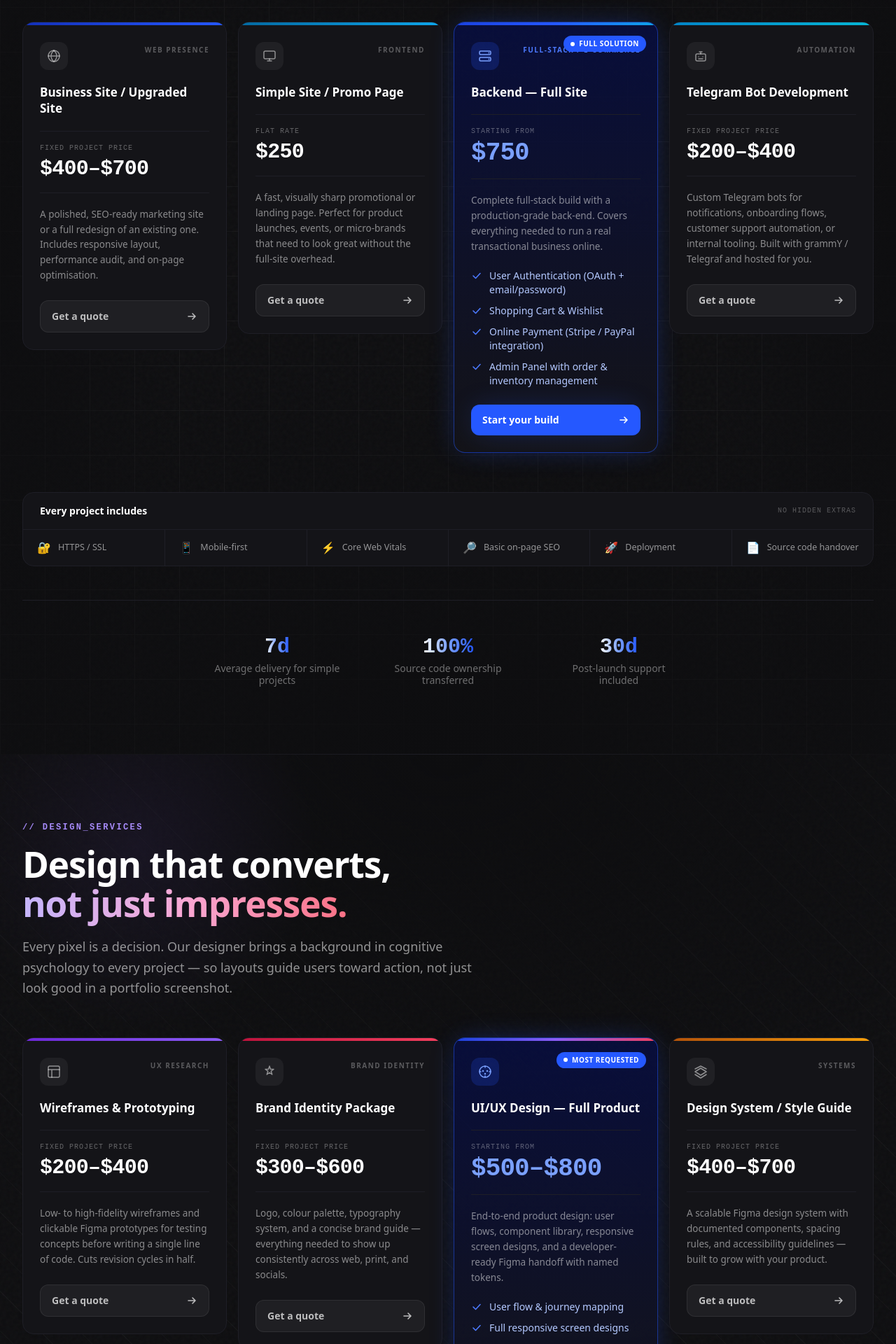
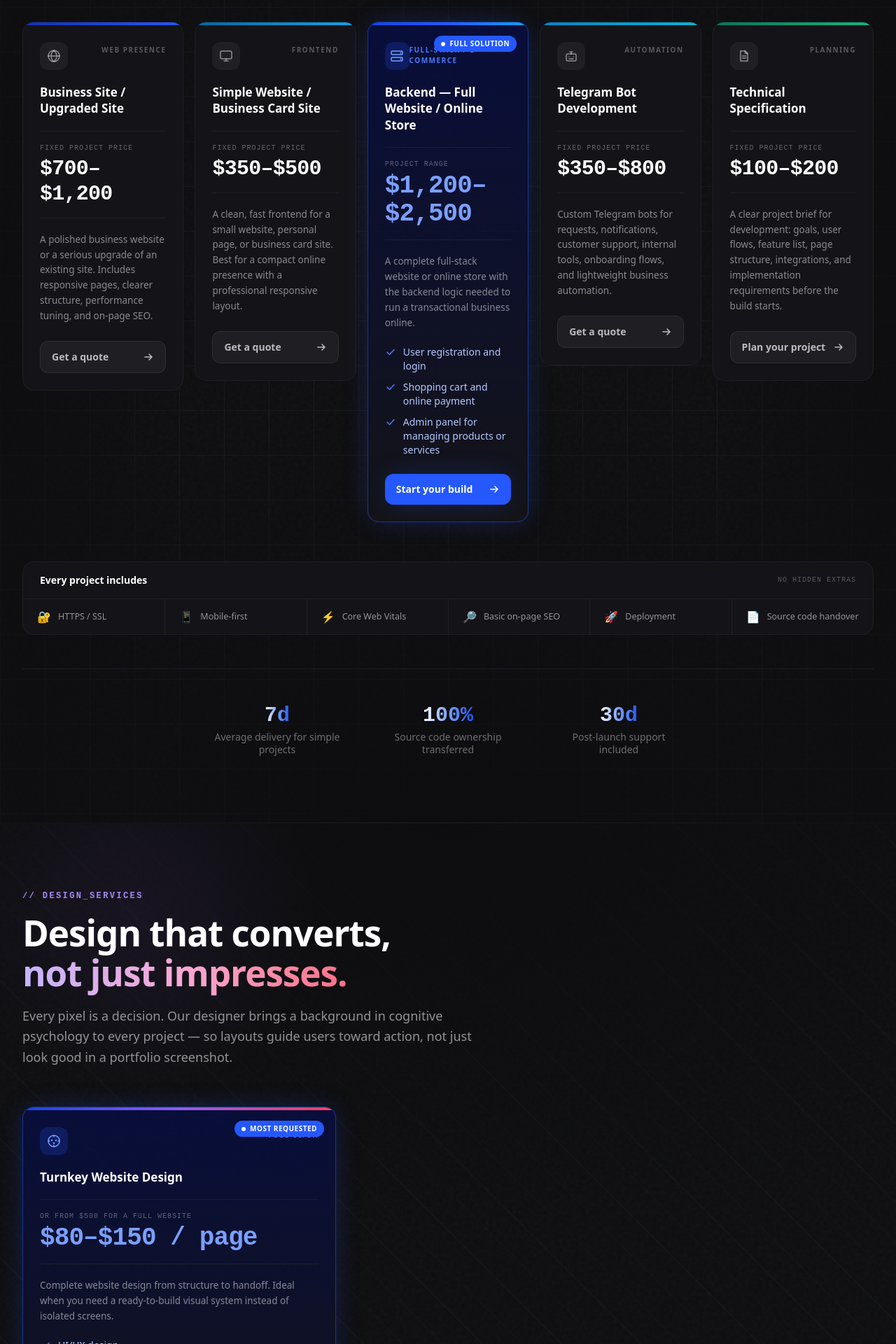
Before and after one commit to AlanKharisov/Trime, a Next.js app in the folder frontend/: page / in a window 1280 px wide. Shown: the part 2720-4640 px from the top of the page at 70% size. Built offline with nearby package versions, Linux system fonts and the light colour scheme; no server answers.

Commit message:
Update service pricing copy

```diff
--- a/frontend/components/layout/Footer.tsx
+++ b/frontend/components/layout/Footer.tsx
@@ -3,15 +3,16 @@ import Link from 'next/link';
 const FOOTER_LINKS = {
   'Dev Services': [
     { label: 'Business Site',      href: '/#dev-services' },
-    { label: 'Simple / Promo',     href: '/#dev-services' },
-    { label: 'Full-Stack Build',   href: '/#dev-services' },
-    { label: 'Telegram Bots',      href: '/#dev-services' },
+    { label: 'Simple Website',     href: '/#dev-services' },
+    { label: 'Online Store',       href: '/#dev-services' },
+    { label: 'Telegram Bot',       href: '/#dev-services' },
+    { label: 'Technical Spec',     href: '/#dev-services' },
   ],
   'Design Services': [
-    { label: 'UI/UX Design',       href: '/#design-services' },
-    { label: 'Brand Identity',     href: '/#design-services' },
-    { label: 'Wireframes',         href: '/#design-services' },
-    { label: 'Design Systems',     href: '/#design-services' },
+    { label: 'Turnkey Website Design', href: '/#design-services' },
+    { label: 'UI/UX Design',           href: '/#design-services' },
+    { label: 'Mobile + Desktop',       href: '/#design-services' },
+    { label: 'Figma Layout',           href: '/#design-services' },
   ],
   'Company': [
     { label: 'About Us',           href: '/#about'   },
--- a/frontend/components/sections/About.tsx
+++ b/frontend/components/sections/About.tsx
@@ -16,7 +16,7 @@ const TEAM: TeamMemberData[] = [
     image:     '/images/team/alan.jpg',
     imageAlt:  'Alan Kharisov, Full-Stack Developer, working at a dual-monitor desk setup',
     skills:    ['Next.js', 'React', 'Node.js', 'Go', 'Rust', 'TypeScript'],
-    linkedin:  'https://www.linkedin.com/in/алан-харісов-704b0b374?utm_source=share_via&utm_content=profile&utm_medium=member_ios',
+    linkedin:  'https://www.linkedin.com/in/%D0%B0%D0%BB%D0%B0%D0%BD-%D1%85%D0%B0%D1%80%D1%96%D1%81%D0%BE%D0%B2-704b0b374?utm_source=share_via&utm_content=profile&utm_medium=member_ios',
     github:    'https://github.com/AlanKharisov'
   },
   {
--- a/frontend/components/sections/DesignServices.tsx
+++ b/frontend/components/sections/DesignServices.tsx
@@ -13,92 +13,32 @@ const icons = {
       <path d="M10 2v2M10 16v2M2 10h2M16 10h2" stroke="currentColor" strokeWidth="1.5" strokeLinecap="round" />
     </svg>
   ),
-  sparkles: (
-    <svg viewBox="0 0 20 20" fill="none" className="w-5 h-5" aria-hidden>
-      <path d="M10 2l1.5 4.5H16l-3.75 2.75L13.75 14 10 11.25 6.25 14l1.5-4.75L4 6.5h4.5L10 2z"
-            stroke="currentColor" strokeWidth="1.5" strokeLinejoin="round" />
-    </svg>
-  ),
-  layout: (
-    <svg viewBox="0 0 20 20" fill="none" className="w-5 h-5" aria-hidden>
-      <rect x="2" y="2" width="16" height="16" rx="2" stroke="currentColor" strokeWidth="1.5" />
-      <path d="M2 7h16M7 7v11" stroke="currentColor" strokeWidth="1.5" strokeLinecap="round" />
-    </svg>
-  ),
-  layers: (
-    <svg viewBox="0 0 20 20" fill="none" className="w-5 h-5" aria-hidden>
-      <path d="M2 10l8-5 8 5-8 5-8-5z" stroke="currentColor" strokeWidth="1.5" strokeLinejoin="round" />
-      <path d="M2 14l8 5 8-5" stroke="currentColor" strokeWidth="1.5" strokeLinecap="round" strokeLinejoin="round" />
-      <path d="M2 6l8-4 8 4"  stroke="currentColor" strokeWidth="1.5" strokeLinecap="round" strokeLinejoin="round" />
-    </svg>
-  ),
 };
 
 // ─── Design service definitions ───────────────────────────────────────────────
 const DESIGN_SERVICES: ServiceData[] = [
   {
-    id:          'wireframes',
-    icon:        icons.layout,
-    label:       'UX Research',
-    name:        'Wireframes & Prototyping',
-    price:       '$200–$400',
-    priceNote:   'fixed project price',
-    description:
-      'Low- to high-fidelity wireframes and clickable Figma prototypes for testing ' +
-      'concepts before writing a single line of code. Cuts revision cycles in half.',
-    cta:         'Get a quote',
-    href:        '/#contact',
-    accentColor: 'bg-gradient-to-r from-violet-700 to-violet-500',
-  },
-  {
-    id:          'brand',
-    icon:        icons.sparkles,
-    label:       'Brand Identity',
-    name:        'Brand Identity Package',
-    price:       '$300–$600',
-    priceNote:   'fixed project price',
-    description:
-      'Logo, colour palette, typography system, and a concise brand guide — ' +
-      'everything needed to show up consistently across web, print, and socials.',
-    cta:         'Get a quote',
-    href:        '/#contact',
-    accentColor: 'bg-gradient-to-r from-rose-700 to-rose-500',
-  },
-  {
     id:          'ui-ux',
     icon:        icons.palette,
     label:       'Full UI/UX',
-    name:        'UI/UX Design — Full Product',
-    price:       '$500–$800',
-    priceNote:   'starting from',
+    name:        'Turnkey Website Design',
+    price:       '$80–$150 / page',
+    priceNote:   'or from $500 for a full website',
     description:
-      'End-to-end product design: user flows, component library, responsive screen ' +
-      'designs, and a developer-ready Figma handoff with named tokens.',
+      'Complete website design from structure to handoff. Ideal when you need a ' +
+      'ready-to-build visual system instead of isolated screens.',
     features: [
-      'User flow & journey mapping',
-      'Full responsive screen designs',
+      'UI/UX design',
+      'Mobile and desktop versions',
+      'Figma layout',
       'Interactive Figma prototype',
-      'Design token & component library',
+      'Developer-ready handoff',
     ],
     cta:         'Start your design',
     href:        '/#contact',
     featured:    true,
     badgeText:   'Most Requested',
     accentColor: 'bg-gradient-to-r from-brand-600 via-violet-500 to-rose-500',
-  },
-  {
-    id:          'design-system',
-    icon:        icons.layers,
-    label:       'Systems',
-    name:        'Design System / Style Guide',
-    price:       '$400–$700',
-    priceNote:   'fixed project price',
-    description:
-      'A scalable Figma design system with documented components, spacing rules, ' +
-      'and accessibility guidelines — built to grow with your product.',
-    cta:         'Get a quote',
-    href:        '/#contact',
-    accentColor: 'bg-gradient-to-r from-amber-700 to-amber-500',
   },
 ];
 
@@ -169,7 +109,7 @@ export function DesignServices() {
         </FadeIn>
 
         {/* ── Cards grid ───────────────────────────────────────────────── */}
-        <div className="grid grid-cols-1 sm:grid-cols-2 lg:grid-cols-4 gap-4 items-start mb-16">
+        <div className="grid grid-cols-1 max-w-md mb-16">
           {DESIGN_SERVICES.map((service) => (
             <ServiceCard key={service.id} service={service} />
           ))}
--- a/frontend/components/sections/DevServices.tsx
+++ b/frontend/components/sections/DevServices.tsx
@@ -33,6 +33,12 @@ const icons = {
       <path d="M10 7V4M8 4h4" stroke="currentColor" strokeWidth="1.5" strokeLinecap="round" />
     </svg>
   ),
+  document: (
+    <svg viewBox="0 0 20 20" fill="none" className="w-5 h-5" aria-hidden>
+      <path d="M5 2.75h6.5L15 6.25v11H5v-14z" stroke="currentColor" strokeWidth="1.5" strokeLinejoin="round" />
+      <path d="M11.5 2.75v3.5H15M7.5 10h5M7.5 13h5" stroke="currentColor" strokeWidth="1.5" strokeLinecap="round" strokeLinejoin="round" />
+    </svg>
+  ),
 };
 
 // ─── Service definitions ──────────────────────────────────────────────────────
@@ -42,11 +48,11 @@ const SERVICES: ServiceData[] = [
     icon:        icons.globe,
     label:       'Web Presence',
     name:        'Business Site / Upgraded Site',
-    price:       '$400–$700',
+    price:       '$700–$1,200',
     priceNote:   'fixed project price',
     description:
-      'A polished, SEO-ready marketing site or a full redesign of an existing one. ' +
-      'Includes responsive layout, performance audit, and on-page optimisation.',
+      'A polished business website or a serious upgrade of an existing site. ' +
+      'Includes responsive pages, clearer structure, performance tuning, and on-page SEO.',
     cta:         'Get a quote',
     href:        '/contact?service=business-site',
     accentColor: 'bg-gradient-to-r from-brand-700 to-brand-500',
@@ -55,12 +61,12 @@ const SERVICES: ServiceData[] = [
     id:          'frontend',
     icon:        icons.monitor,
     label:       'Frontend',
-    name:        'Simple Site / Promo Page',
-    price:       '$250',
-    priceNote:   'flat rate',
+    name:        'Simple Website / Business Card Site',
+    price:       '$350–$500',
+    priceNote:   'fixed project price',
     description:
-      'A fast, visually sharp promotional or landing page. Perfect for product launches, ' +
-      'events, or micro-brands that need to look great without the full-site overhead.',
+      'A clean, fast frontend for a small website, personal page, or business card site. ' +
+      'Best for a compact online presence with a professional responsive layout.',
     cta:         'Get a quote',
     href:        '/contact?service=frontend',
     accentColor: 'bg-gradient-to-r from-sky-700 to-sky-500',
@@ -69,17 +75,16 @@ const SERVICES: ServiceData[] = [
     id:          'backend',
     icon:        icons.server,
     label:       'Full-Stack / E-commerce',
-    name:        'Backend — Full Site',
-    price:       '$750',
-    priceNote:   'starting from',
+    name:        'Backend — Full Website / Online Store',
+    price:       '$1,200–$2,500',
+    priceNote:   'project range',
     description:
-      'Complete full-stack build with a production-grade back-end. Covers ' +
-      'everything needed to run a real transactional business online.',
+      'A complete full-stack website or online store with the backend logic needed ' +
+      'to run a transactional business online.',
     features: [
-      'User Authentication (OAuth + email/password)',
-      'Shopping Cart & Wishlist',
-      'Online Payment (Stripe / PayPal integration)',
-      'Admin Panel with order & inventory management',
+      'User registration and login',
+      'Shopping cart and online payment',
+      'Admin panel for managing products or services',
     ],
     cta:         'Start your build',
     href:        '/contact?service=backend',
@@ -92,14 +97,28 @@ const SERVICES: ServiceData[] = [
     icon:        icons.bot,
     label:       'Automation',
     name:        'Telegram Bot Development',
-    price:       '$200–$400',
+    price:       '$350–$800',
     priceNote:   'fixed project price',
     description:
-      'Custom Telegram bots for notifications, onboarding flows, customer support ' +
-      'automation, or internal tooling. Built with grammY / Telegraf and hosted for you.',
+      'Custom Telegram bots for requests, notifications, customer support, internal ' +
+      'tools, onboarding flows, and lightweight business automation.',
     cta:         'Get a quote',
     href:        '/contact?service=telegram-bot',
     accentColor: 'bg-gradient-to-r from-sky-600 to-cyan-500',
+  },
+  {
+    id:          'technical-specification',
+    icon:        icons.document,
+    label:       'Planning',
+    name:        'Technical Specification',
+    price:       '$100–$200',
+    priceNote:   'fixed project price',
+    description:
+      'A clear project brief for development: goals, user flows, feature list, page ' +
+      'structure, integrations, and implementation requirements before the build starts.',
+    cta:         'Plan your project',
+    href:        '/contact?service=technical-specification',
+    accentColor: 'bg-gradient-to-r from-emerald-700 to-emerald-500',
   },
 ];
 
@@ -173,11 +192,11 @@ export function DevServices() {
         {/* ── Service cards grid ────────────────────────────────────────── */}
         {/*
           Desktop layout intent:
-            [Business Site] [Frontend]   [Backend ★] [Telegram Bot]
+            [Business Site] [Frontend] [Backend ★] [Telegram Bot] [Tech Spec]
           The Backend card is naturally taller thanks to the feature list,
           which gives it visual prominence without breaking the grid.
         */}
-        <div className="grid grid-cols-1 sm:grid-cols-2 lg:grid-cols-4 gap-4 items-start mb-14">
+        <div className="grid grid-cols-1 sm:grid-cols-2 lg:grid-cols-5 gap-4 items-start mb-14">
           {SERVICES.map((service) => (
             <ServiceCard key={service.id} service={service} />
           ))}
```
